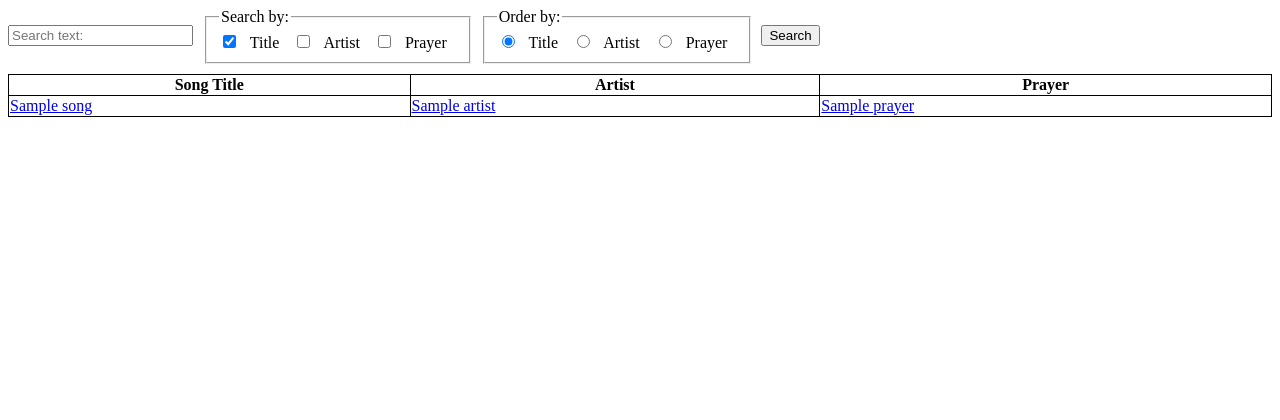
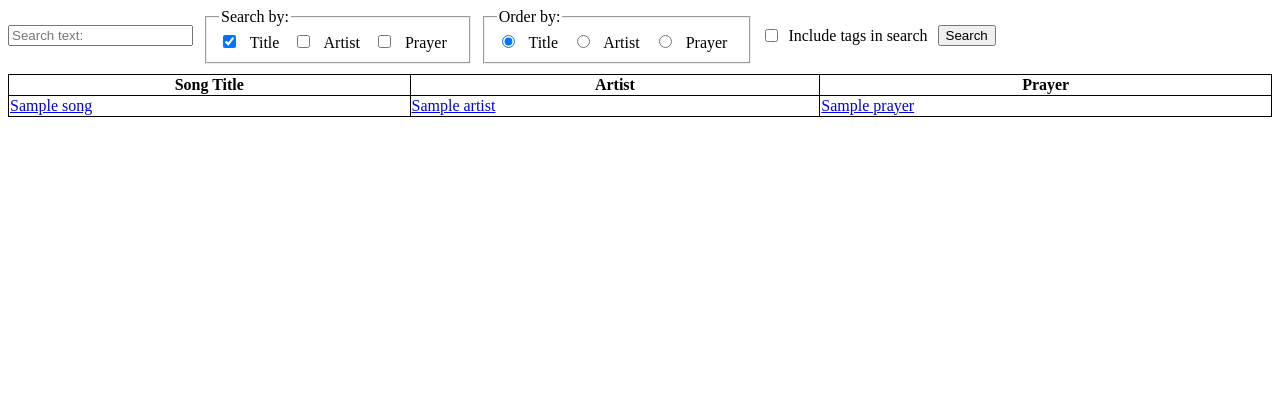
Before and after one commit to AceAttorneyMaster111/tfilah-toolbox, a Django app: page /hashirim_shelanu/ in a window 1280 px wide. Shown: the top 420 px of the page. Run offline with Django 3.2, Linux system fonts and the light colour scheme; tables that the repository leaves empty hold one stand-in row (values such as "Sample post").

Commit message:
Tags are fully working!

```diff
--- a/hashirim_shelanu/templates/hashirim_shelanu/search.html
+++ b/hashirim_shelanu/templates/hashirim_shelanu/search.html
@@ -34,8 +34,10 @@
                     <label for="order-by-artist">Artist</label>
 
                     <input type="radio" name="order_by" id="order-by-prayer" value="prayer" {% if order_by == "prayer" %}checked{% endif %}>
-                    <label for="forder-by-prayer">Prayer</label>
+                    <label for="order-by-prayer">Prayer</label>
                 </fieldset>
+                <input type="checkbox" name="include_tags" id="include-tags" {% if include_tags %}checked{% endif %}>
+                <label for="include-tags">Include tags in search</label>
                 <button type="submit">Search</button>
             </form>
             <table>
--- a/hashirim_shelanu/views.py
+++ b/hashirim_shelanu/views.py
@@ -12,7 +12,7 @@ def search(request):
             "title": True,
             "artist": False,
             "prayer": False
-        }})
+        }, "include_tags": False})
 
 def filter(request):
     filter_by = {
@@ -24,14 +24,14 @@ def filter(request):
         filter_by["title"] = filter_by["artist"] = filter_by["prayer"] = True
 
     filter_text = request.GET["filter_text"]
-    query = ((Q(title__icontains=filter_text) | Q(tags__name__icontains=filter_text) if filter_by["title"] else Q())
+    query = ((Q(title__icontains=filter_text) | (Q(tags__name__icontains=filter_text) if "include_tags" in request.GET else Q()) if filter_by["title"] else Q())
         | (Q(artist__name__icontains=filter_text) if filter_by["artist"] else Q())
-        | (Q(prayer__name__icontains=filter_text) | Q(prayer__tags__name__icontains=filter_text) if filter_by["prayer"] else Q())
+        | (Q(prayer__name__icontains=filter_text) | (Q(prayer__tags__name__icontains=filter_text) if "include_tags" in request.GET else Q()) if filter_by["prayer"] else Q())
     )
     song_list = Song.objects.filter(query).distinct().order_by(request.GET["order_by"])
 
     return render(request, "hashirim_shelanu/search.html",
-        {"song_list": song_list, "filter_text": filter_text, "order_by": request.GET["order_by"], "select": filter_by})
+        {"song_list": song_list, "filter_text": filter_text, "order_by": request.GET["order_by"], "select": filter_by, "include_tags": "include_tags" in request.GET})
 
 def viewsong(request, song_id):
     song = get_object_or_404(Song, pk=song_id)
```
